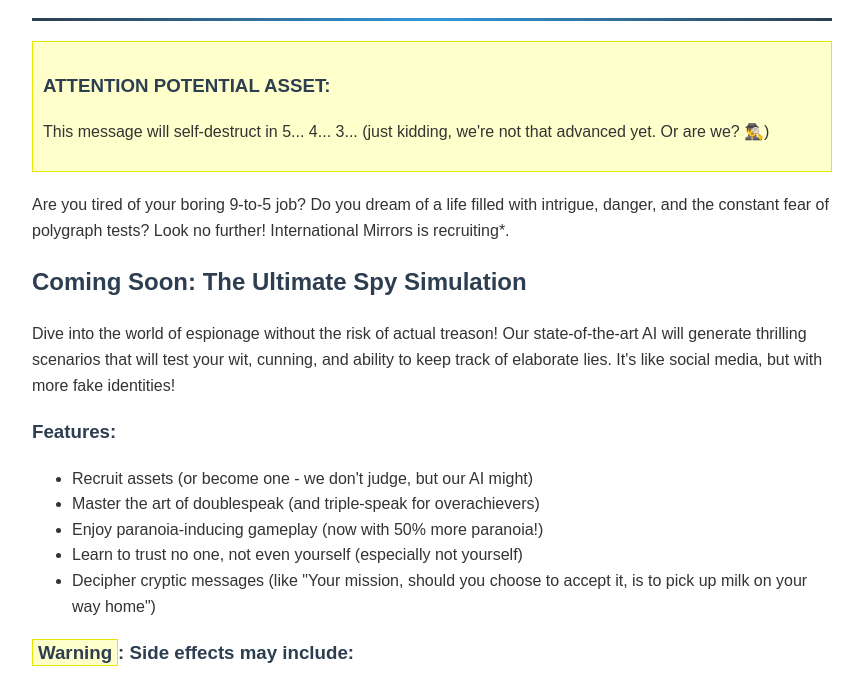
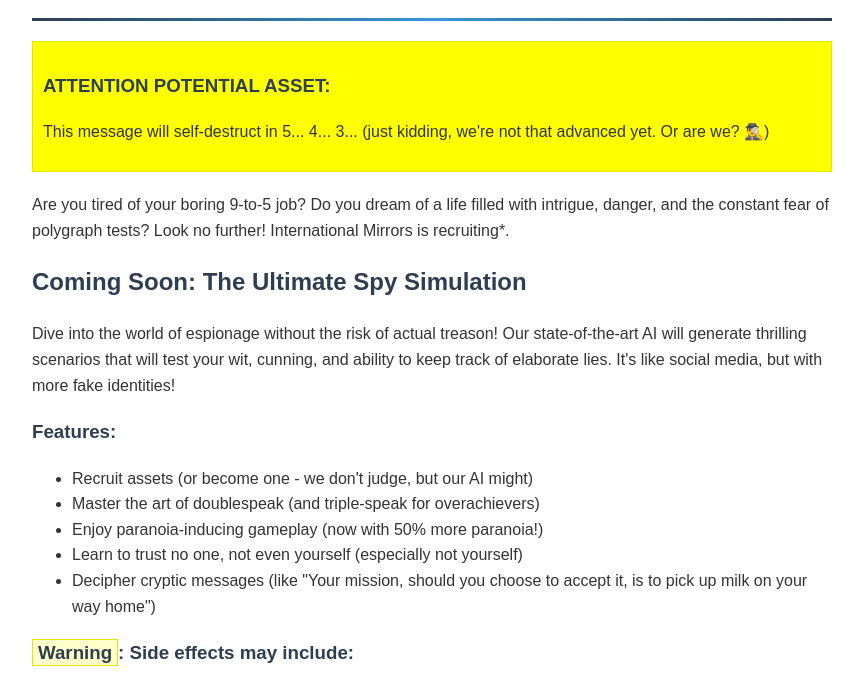
Before and after one commit to PaoloTCS/internationalmirrors.com, a plain HTML site: page index.html in a window 1280 px wide. Shown: the part 96-780 px from the top of the page, without its empty margins (208-1071 px from the left). Drawn offline with Linux system fonts and the light colour scheme.

Commit message:
changed Highlight colors

```diff
--- a/index.html
+++ b/index.html
@@ -14,7 +14,7 @@
             padding: 20px;
         }
         .highlight {
-            background-color: #ffffcc;
+            background-color: #ffff00;
             padding: 10px;
             border: 1px solid #e6e600;
             margin-bottom: 20px;
```
